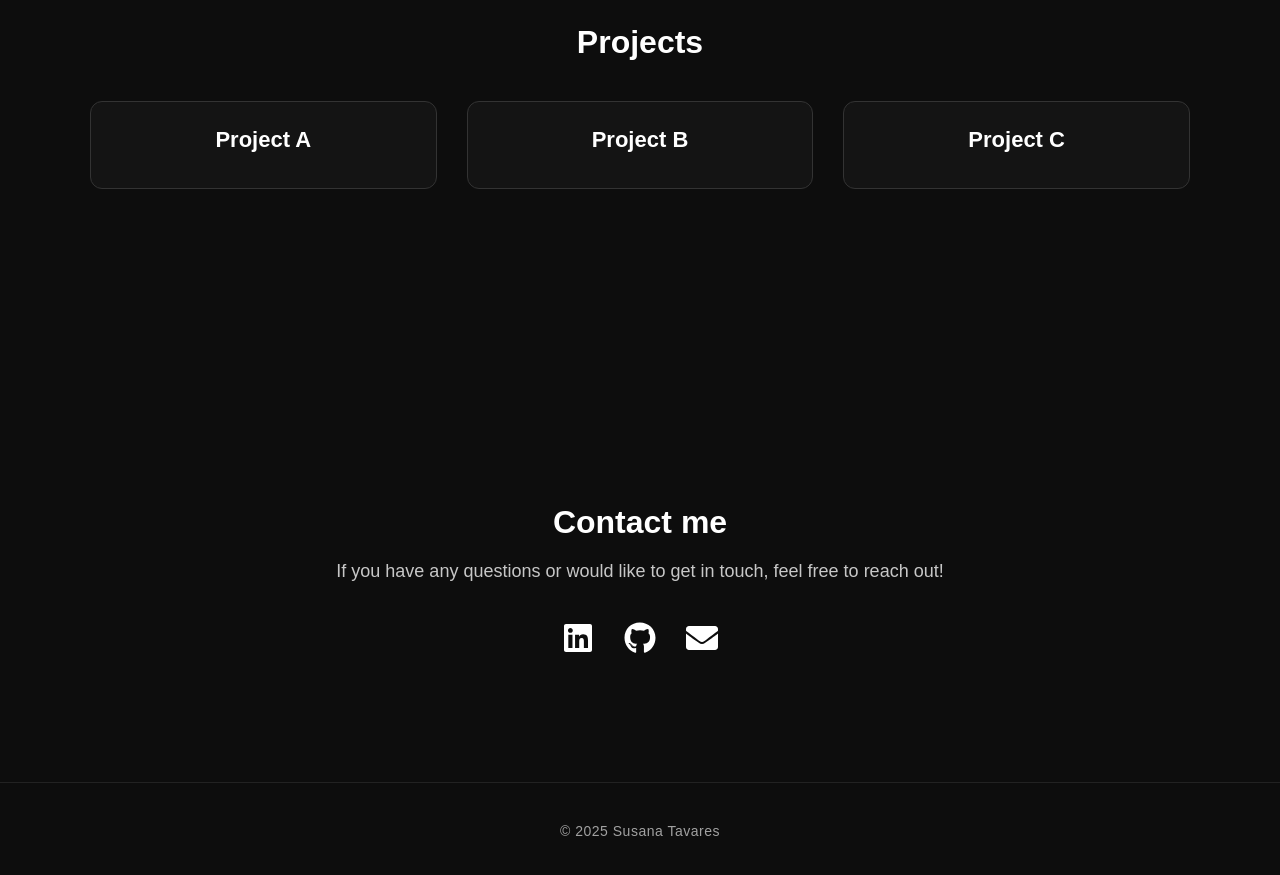
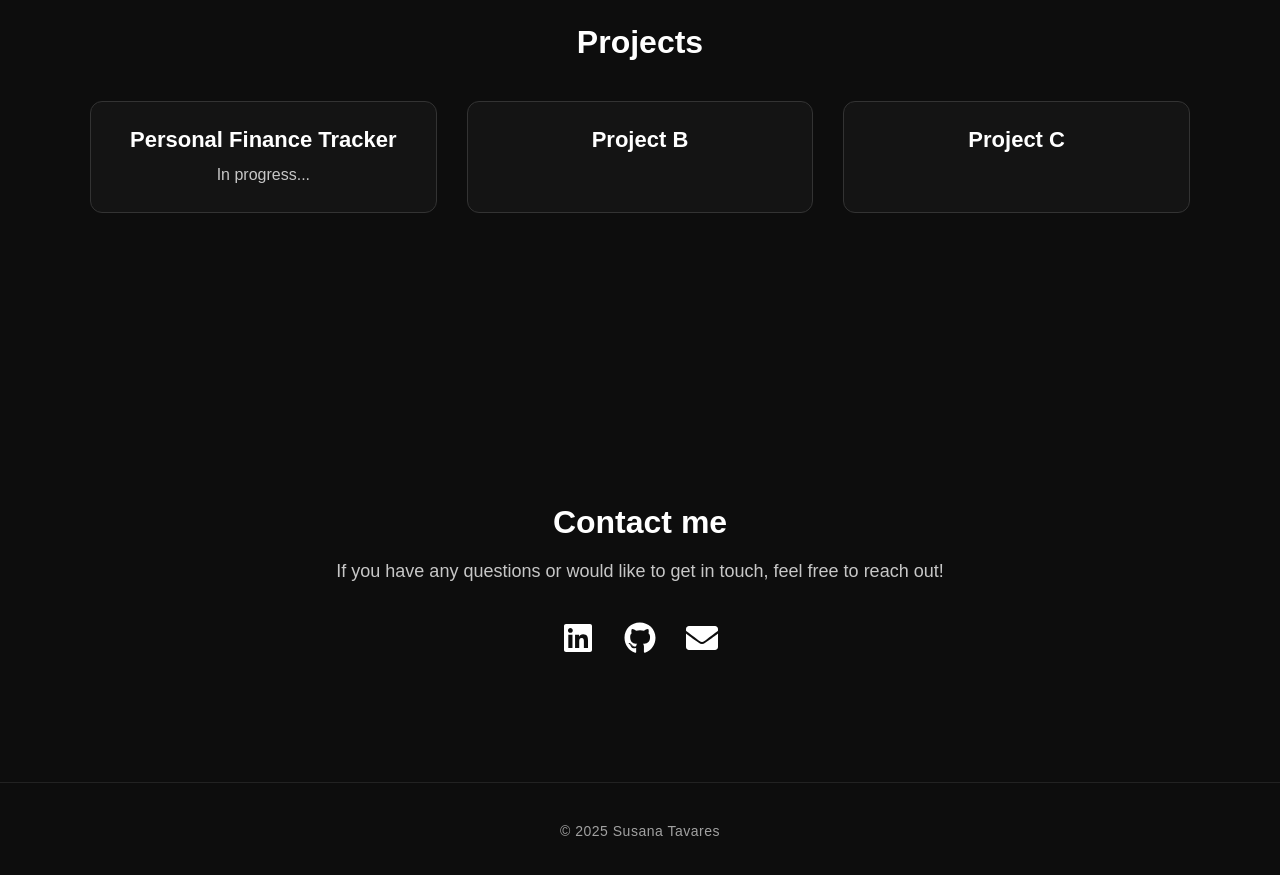
Before and after one commit to susanadtavares/Portfolio, a React (Vite) app: page / in a window 1280 px wide. Shown: the part 1440-2315 px from the top of the page. Built offline with nearby package versions, Linux system fonts and the light colour scheme.

Commit message:
Personal Finance Tracker project card

```diff
--- a/src/components/Projects.jsx
+++ b/src/components/Projects.jsx
@@ -2,7 +2,7 @@ import "./Projects.css";
 import { motion } from "framer-motion";
 
 const projects = [
-  { title: "Project A", desc: "" },
+  { title: "Personal Finance Tracker", desc: "In progress..." },
   { title: "Project B", desc: "" },
   { title: "Project C", desc: "" },
 ];
```
